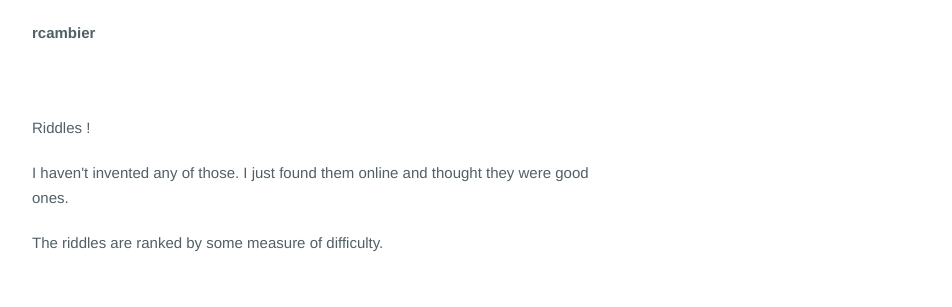
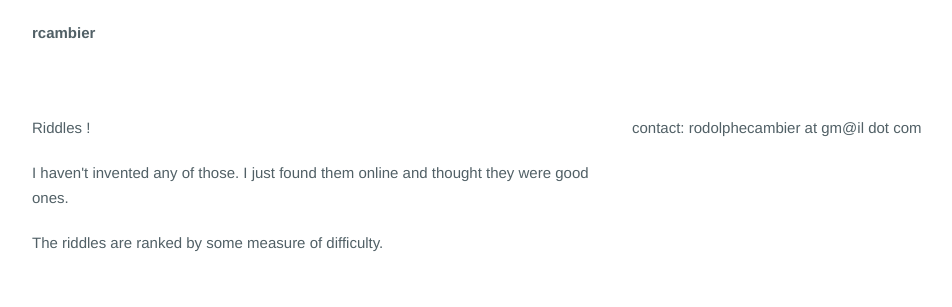
Before and after one commit to RCambier/rcambier.github.io, a Jekyll site: the page built from index.html, in a window 1280 px wide. Shown: the top 307 px of the page, without its empty margins (328-1280 px from the left). Built offline with Jekyll 4.4.1, drawn with Linux system fonts in a browser that asks for light colours.

Commit message:
Update index.html

```diff
--- a/index.html
+++ b/index.html
@@ -20,3 +20,5 @@ section: blog
     <br>
   {% endfor %}
 </div>
+
+<p>contact: rodolphecambier at gm@il dot com</p>
```
